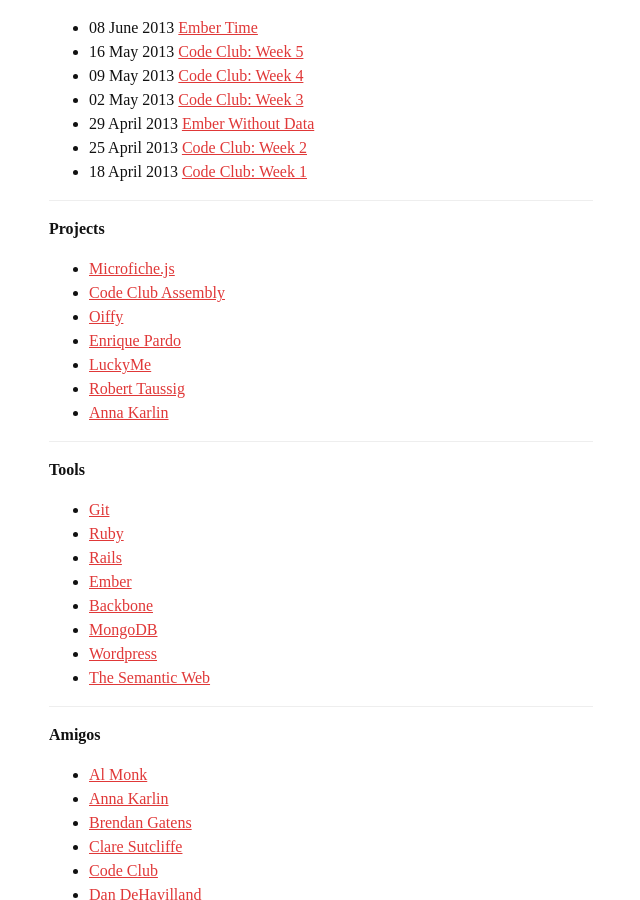
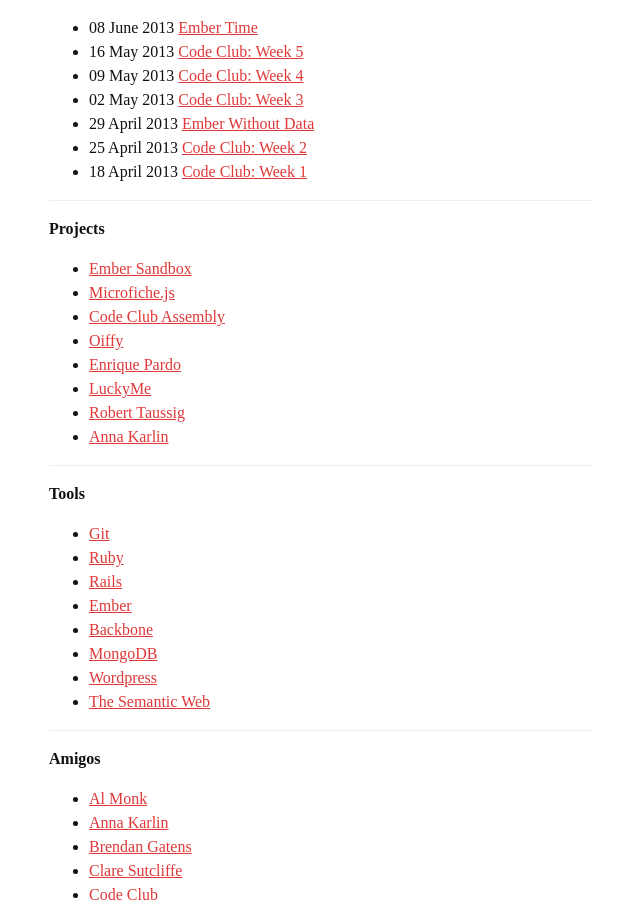
Before and after one commit to jgwhite/jgwhite.github.io, a Jekyll site: the page built from index.md, in a window 1280 px wide and 900 px high, scrolled down 547 px. Shown: the whole window, without its empty margins (319-959 px from the left). Built offline with Jekyll 4.4.1, drawn with Linux system fonts in a browser that asks for light colours; some web fonts are replaced.

Commit message:
Add Ember Sandbox to projects

```diff
--- a/index.md
+++ b/index.md
@@ -31,6 +31,7 @@
 
 ## Projects
 
+* [Ember Sandbox](http://jgwhite.co.uk/ember-sandbox)
 * [Microfiche.js](http://withassociates.github.com/microfiche.js/)
 * [Code Club Assembly](https://github.com/jgwhite/codeclub-assembly)
 * [Oiffy](http://oiffy.com/)
```
